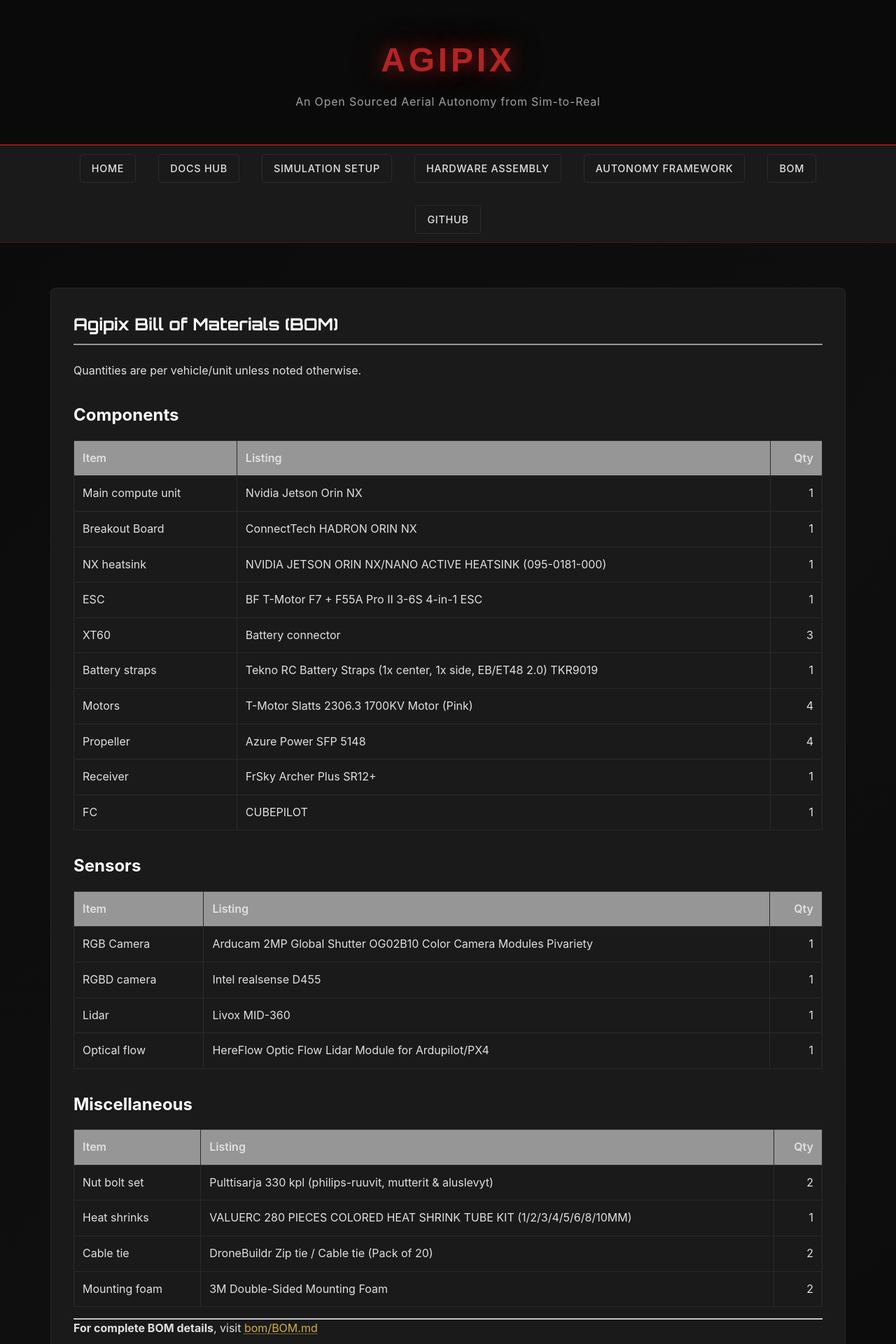
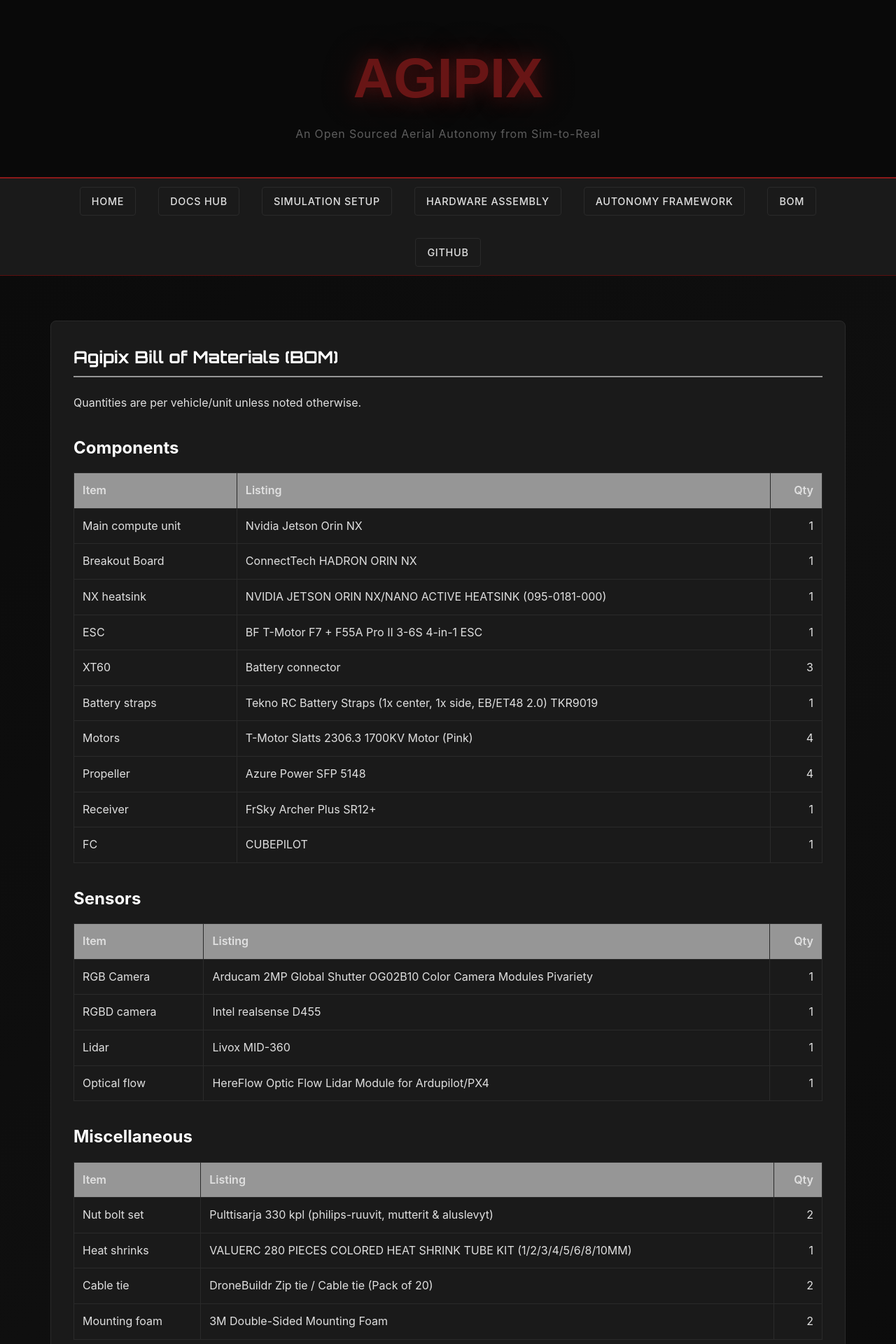
Before and after one commit to SasaKuruppuarachchi/agipix, a Jekyll site: the page built from bom.md, in a window 1280 px wide. Shown: the top 1920 px of the page at 70% size. Built offline with Jekyll 4.4.1, drawn with Linux system fonts in a browser that asks for light colours.

Commit message:
Refactor header styles to enhance background design and improve title visibility

```diff
--- a/assets/css/style.scss
+++ b/assets/css/style.scss
@@ -45,19 +45,57 @@
 
 /* Header Styles */
 .site-header {
-  background: rgba(10, 10, 10, 0.95);
+  /* Optional: set this to url('/_assets/images/carbon.jpg') to use a custom image */
+  --header-bg: none;
+
+  position: relative; /* needed for overlay */
   border-bottom: 2px solid var(--accent-red);
   padding: 1rem 0;
-  /* Header should scroll with the page */
+
+  /* Layer 1: optional image, Layer 2+: carbon-fiber pattern */
+  background-image:
+    var(--header-bg),
+    linear-gradient(27deg, #151515 5px, transparent 5px) 0 5px,
+    linear-gradient(207deg, #151515 5px, transparent 5px) 10px 0px,
+    linear-gradient(27deg, #222222 5px, transparent 5px) 0px 10px,
+    linear-gradient(207deg, #222222 5px, transparent 5px) 10px 5px,
+    linear-gradient(90deg, #1b1b1b 10px, transparent 10px),
+    linear-gradient(#1d1d1d 25%, #1a1a1a 25%, #1a1a1a 50%, transparent 50%, transparent 75%, #1a1a1a 75%, #1a1a1a);
+  background-color: #0f0f0f;
+  background-size:
+    cover,
+    20px 20px,
+    20px 20px,
+    20px 20px,
+    20px 20px,
+    20px 20px,
+    20px 20px;
+  background-position:
+    center,
+    0 0,
+    0 0,
+    0 0,
+    0 0,
+    0 0,
+    0 0;
+  background-repeat: no-repeat, repeat, repeat, repeat, repeat, repeat, repeat;
+}
+
+.site-header::before {
+  content: "";
+  position: absolute;
+  inset: 0;
+  background: linear-gradient(180deg, rgba(0,0,0,0.42), rgba(0,0,0,0.42));
+  pointer-events: none; /* let clicks pass through */
 }
 
 .site-title {
   font-family: var(--header-font);
-  font-size: 3.0rem;
+  font-size: 5.0rem;
   font-weight: 700;
   color: var(--accent-red-light);
   text-transform: uppercase;
-  letter-spacing: 0.1em;
+  letter-spacing: 0.0em;
   text-shadow: 0 0 20px rgba(179, 36, 36, 0.5), 0 0 40px rgba(139, 26, 26, 0.3);
   margin: 0;
   text-align: center;
@@ -73,7 +111,7 @@
   text-align: center;
   color: var(--text-secondary);
   font-size: 1rem;
-  margin-top: 0.5rem;
+  margin-top: 0.2rem;
   letter-spacing: 0.05em;
 }
 
```
